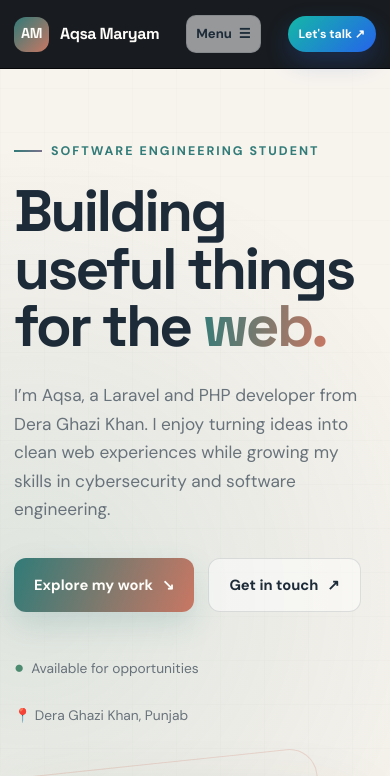
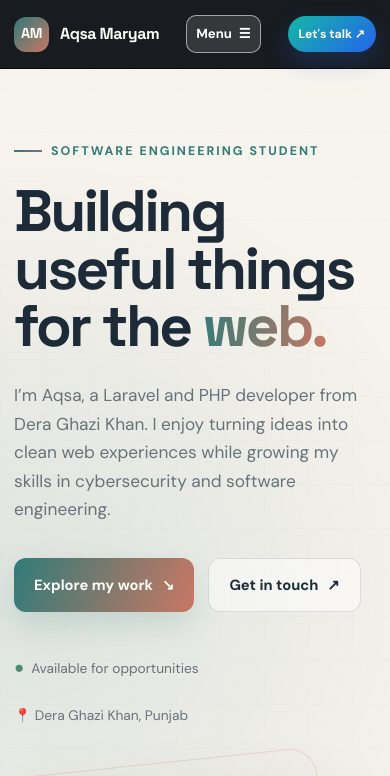
Before and after one commit to aqsamaryam-software/My-protfolio-Website, a plain HTML site: page index.html in a window 390 px wide. Shown: the top 776 px of the page. Drawn offline with Linux system fonts and the light colour scheme.

Commit message:
Make mobile menu button white
Co-authored-by: Copilot <223556219+Copilot@users.noreply.github.com>

```diff
--- a/index.html
+++ b/index.html
@@ -75,7 +75,7 @@
     .nav-links a:hover { color: #fff; }
     .nav-cta { padding: 11px 18px; border: 0; border-radius: 999px; color: #fff; background: linear-gradient(135deg, #14b8a6, #2563eb); box-shadow: 0 10px 24px rgba(37,99,235,.22); text-decoration: none; font-size: .84rem; font-weight: 700; transition: transform .2s ease, box-shadow .2s ease; }
     .nav-cta:hover { transform: translateY(-3px); box-shadow: 0 14px 30px rgba(37,99,235,.28); }
-    .menu-toggle { display: none; border: 1px solid var(--line); border-radius: 10px; padding: 8px 10px; color: var(--text); background: rgba(255,255,255,.55); font: inherit; font-size: .82rem; font-weight: 700; cursor: pointer; }
+    .menu-toggle { display: none; border: 1px solid rgba(255,255,255,.55); border-radius: 10px; padding: 8px 10px; color: #fff; background: rgba(255,255,255,.12); font: inherit; font-size: .82rem; font-weight: 700; cursor: pointer; }
 
     .hero { min-height: 720px; display: grid; grid-template-columns: 1.08fr .92fr; align-items: center; gap: 72px; padding: 86px 0 110px; }
     .eyebrow { display: inline-flex; align-items: center; gap: 9px; color: var(--cyan); font-size: .78rem; font-weight: 700; text-transform: uppercase; letter-spacing: .16em; }
--- a/pages.css
+++ b/pages.css
@@ -35,7 +35,7 @@ a { color: inherit; }
 .nav-links a:hover, footer a:hover { color: #fff; }
 .nav-cta { padding: 10px 16px; border: 0; border-radius: 999px; color: #fff; background: linear-gradient(135deg, #14b8a6, #2563eb); box-shadow: 0 10px 24px rgba(37,99,235,.22); text-decoration: none; font-size: .84rem; font-weight: 700; transition: transform .2s ease, box-shadow .2s ease; }
 .nav-cta:hover { transform: translateY(-3px); box-shadow: 0 14px 30px rgba(37,99,235,.28); }
-.menu-toggle { display: none; border: 1px solid var(--line); border-radius: 10px; padding: 8px 10px; color: var(--ink); background: rgba(255,255,255,.55); font: inherit; font-size: .82rem; font-weight: 700; cursor: pointer; }
+.menu-toggle { display: none; border: 1px solid rgba(255,255,255,.55); border-radius: 10px; padding: 8px 10px; color: #fff; background: rgba(255,255,255,.12); font: inherit; font-size: .82rem; font-weight: 700; cursor: pointer; }
 h1, h2, h3 { font-family: 'Space Grotesk', sans-serif; letter-spacing: -.045em; line-height: 1.08; }
 .page-hero { padding: 110px 0 75px; }
 .eyebrow { display: inline-flex; align-items: center; gap: 9px; color: var(--teal); font-size: .78rem; font-weight: 700; text-transform: uppercase; letter-spacing: .16em; }
```
